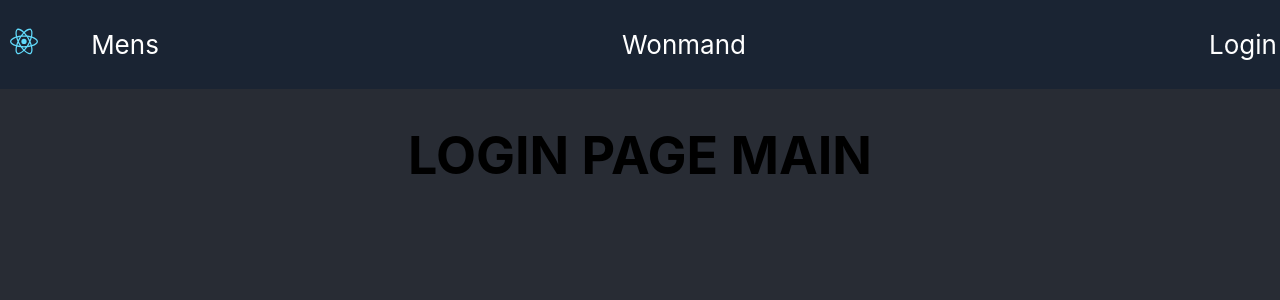
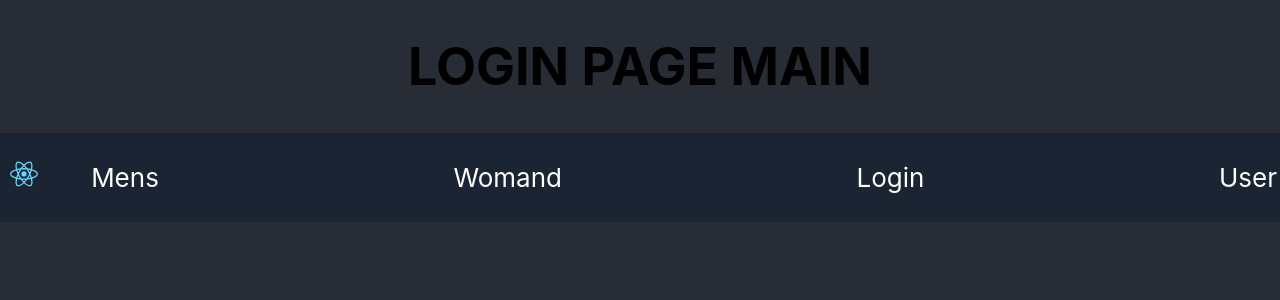
Before and after one commit to IamDavidev/PokeApiApp, a React (Vite) app: page /login in a window 1280 px wide. Shown: the top 300 px of the page. Built offline with nearby package versions, Linux system fonts and the light colour scheme.

Commit message:
add page in navbar

```diff
--- a/src/App.jsx
+++ b/src/App.jsx
@@ -1,10 +1,11 @@
 import './App.css';
 import LoginRoute from './routes/LoginRoute'
-import Navbar from './components/Navbar'
+import AppRoute from './routes/AppRoute'
 function App() {
   return (
     <div className="APP">
       <LoginRoute />
+      <AppRoute />
     </div>
   );
 }
--- a/src/components/Navbar.jsx
+++ b/src/components/Navbar.jsx
@@ -1,4 +1,4 @@
-import logo from '../logo.svg'
+import logo from '../logo.svg';
 import { Link } from 'react-router-dom';
 const Navbar = () => {
   return (
@@ -10,13 +10,16 @@ const Navbar = () => {
         <div className="container__links">
           <ul className="nav__links">
             <li>
-              <Link to='/login'>Mens</Link>
+              <Link to="/mens">Mens</Link>
             </li>
             <li>
-              <Link to='/'>Wonmand</Link>
+              <Link to="/womand">Womand</Link>
             </li>
             <li>
-              <Link to='/'> Login</Link>
+              <Link to="/login"> Login</Link>
+            </li>
+            <li>
+              <Link to="/user">User</Link>
             </li>
           </ul>
         </div>
--- a/src/routes/AppRoute.jsx
+++ b/src/routes/AppRoute.jsx
@@ -0,0 +1,18 @@
+import { BrowserRouter as Routes, Route, Switch } from 'react-router-dom';
+import Navbar from '../components/Navbar'
+const AppRoute = () => {
+  return (
+    <Routes>
+      <Navbar />
+      <Switch>
+        <Route path="/" />
+        <Route path="/womand" />
+        <Route path="/mens" />
+        <Route path="/login" />
+        <Route path="/user" />
+      </Switch>
+    </Routes>
+  );
+};
+
+export default AppRoute;
--- a/src/routes/LoginRoute.jsx
+++ b/src/routes/LoginRoute.jsx
@@ -1,10 +1,8 @@
 import { BrowserRouter as Routes, Route, Switch } from 'react-router-dom';
 import LoginScreen from '../components/LoginScreen'
-import Navbar from '../components/Navbar'
 const LoginRoute = () => {
   return (
     <Routes>
-      <Navbar/>
       <Switch>
       <Route path="/login" component={LoginScreen} />
       </Switch>
```
